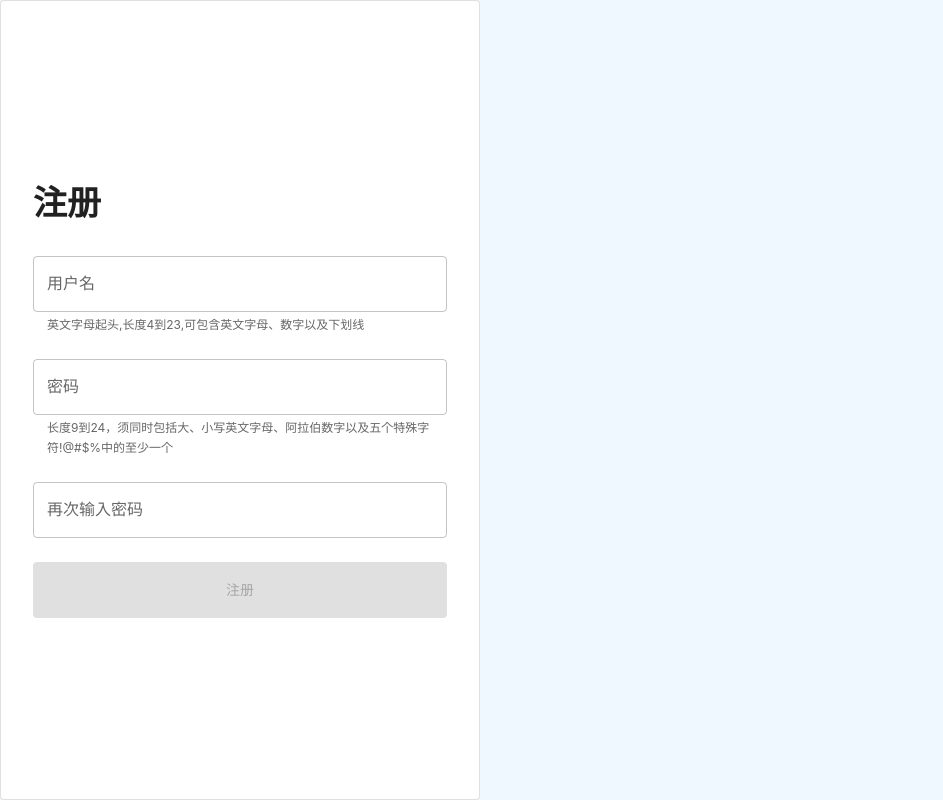
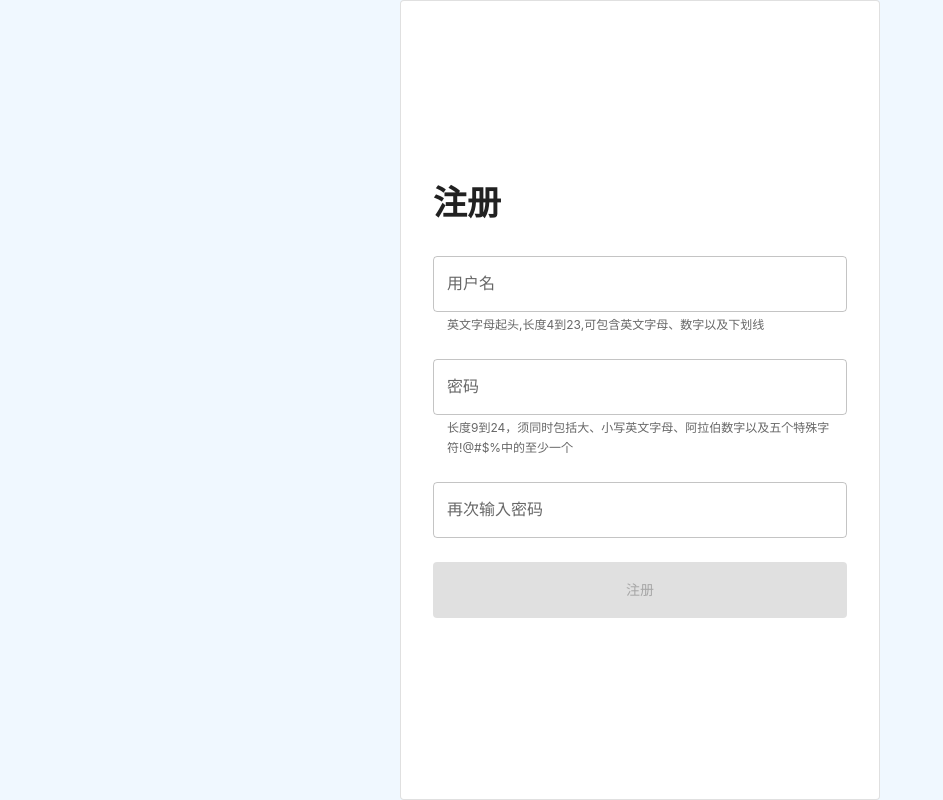
Before and after one commit to jylida/jingye-hire-front, a React (Create React App) app: page /register in a window 1280 px wide. Shown: the whole page, without its empty margins (0-943 px from the left). Built offline with nearby package versions, Linux system fonts and the light colour scheme.

Commit message:
Update Register.jsx
correct css property of main

```diff
--- a/src/components/auth/Register.jsx
+++ b/src/components/auth/Register.jsx
@@ -92,7 +92,7 @@ const Register = () => {
   return (
     <main style={{
       overflow: "scroll",
-      display: "flow",
+      display: "flex",
       flowDirection: "column",
       justifyContent: "center",
       alignItems: "center",
```
